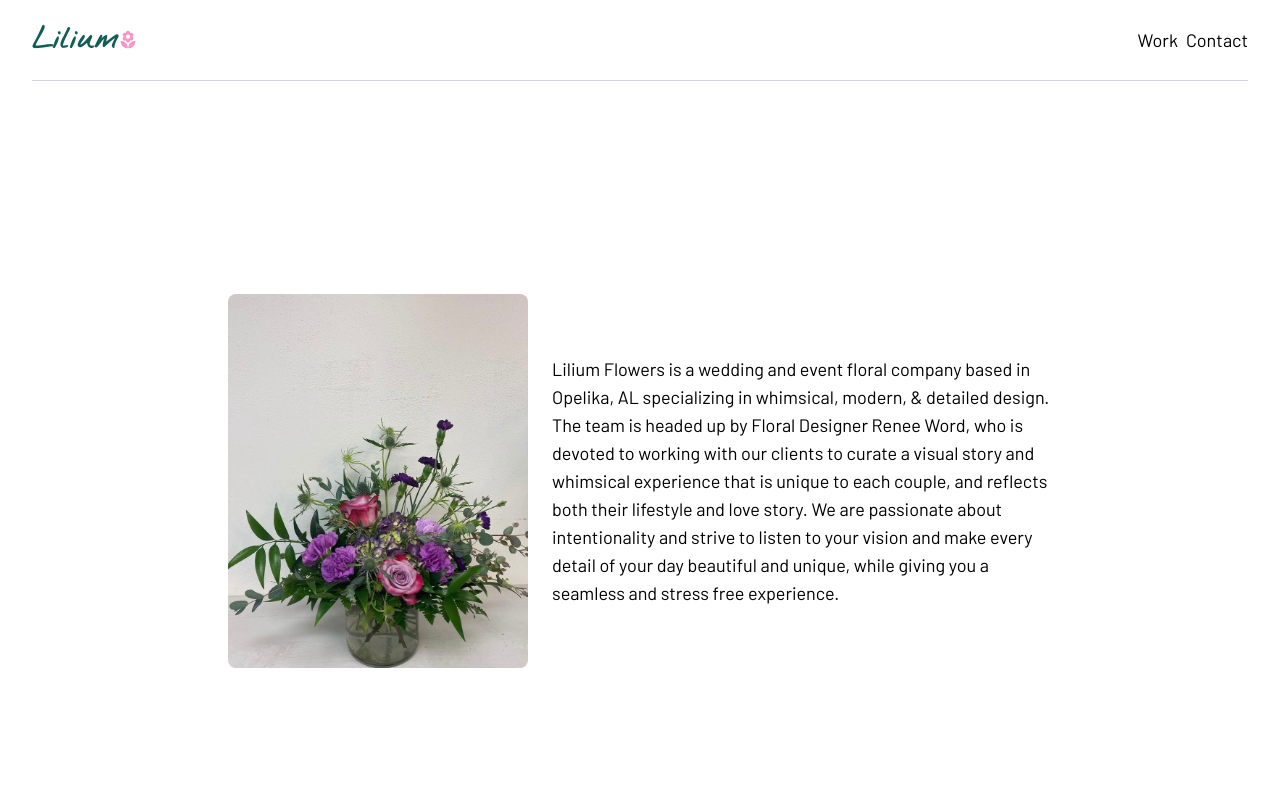
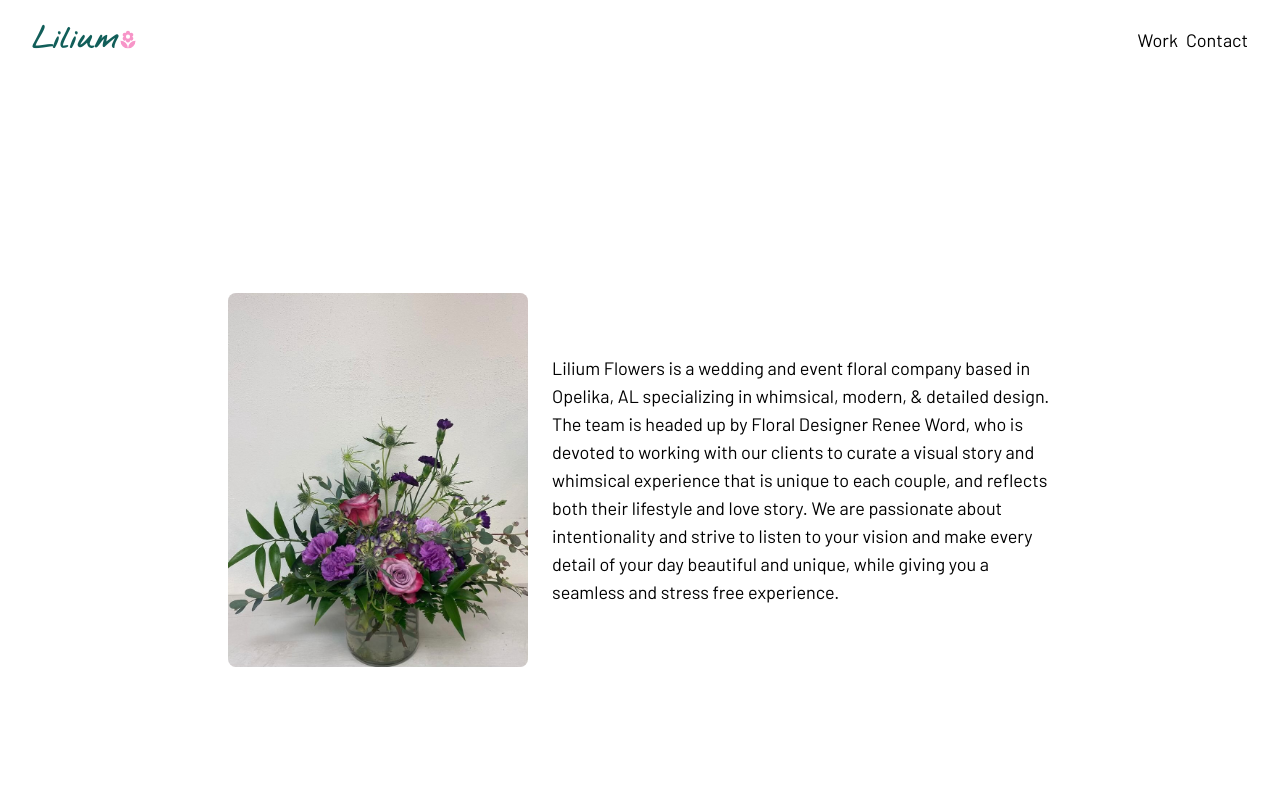
Before and after one commit to jonword/multistep-floral, a Next.js app: page / in a window 1280 px wide. Shown: the top 800 px of the page. Built offline with nearby package versions, Linux system fonts and the light colour scheme.

Commit message:
remove border bottom from header

```diff
--- a/src/components/header.tsx
+++ b/src/components/header.tsx
@@ -83,7 +83,6 @@ const Header = () => {
           </Link>
         </nav>
       </header>
-      <div className="border-b border-gray-300 mx-8" />
     </>
   );
 };
```
